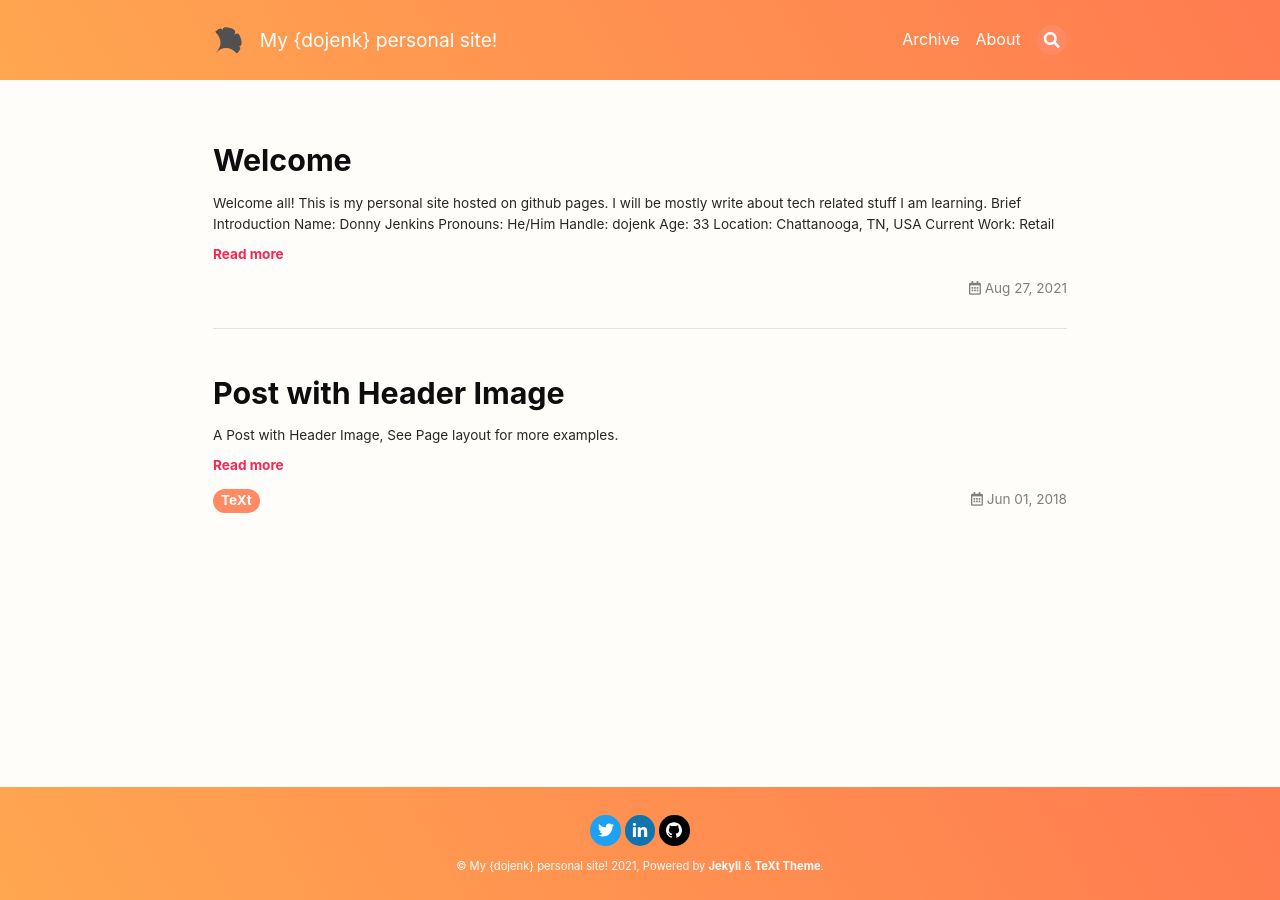
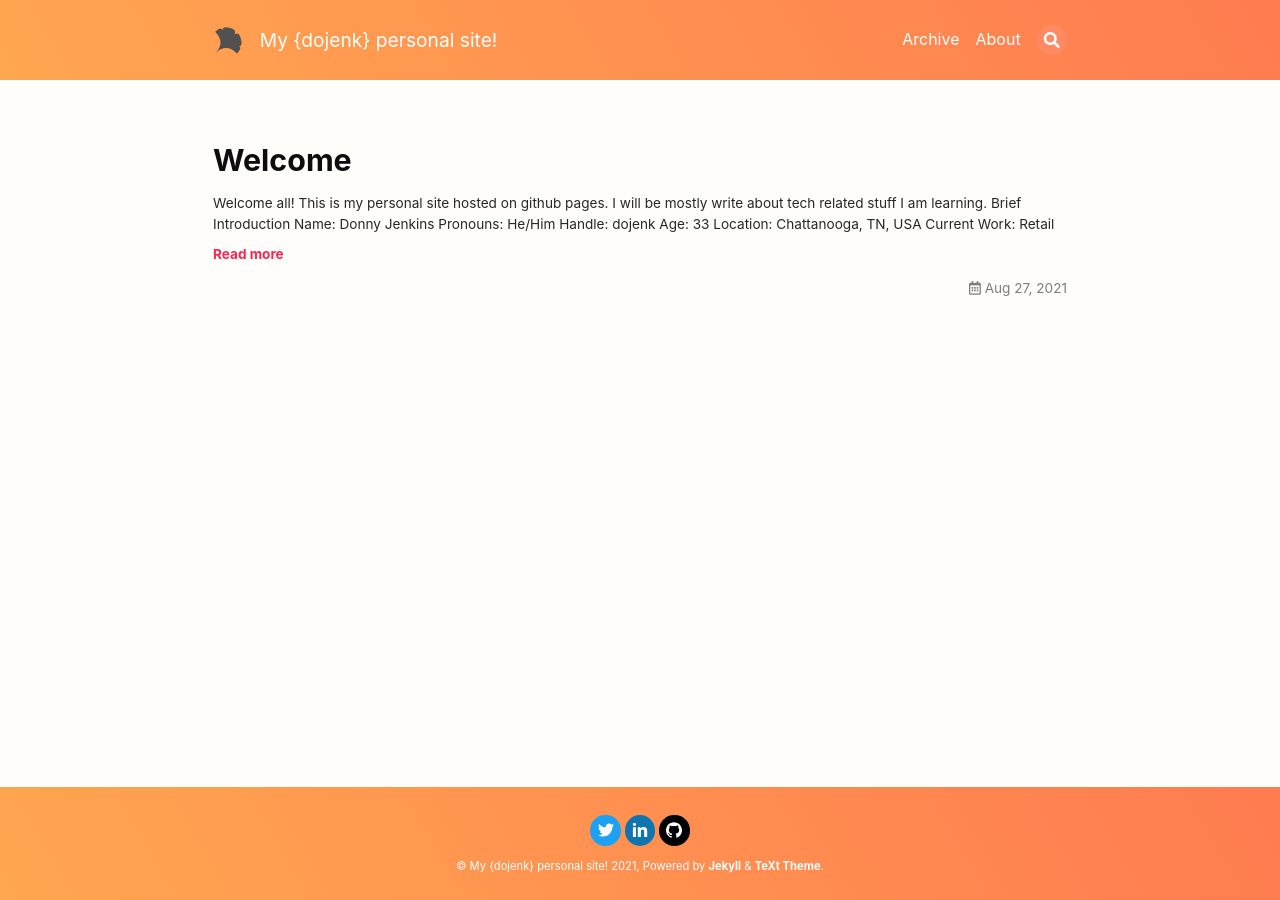
Before and after one commit to dojenk/dojenk.github.io, a Jekyll site: the page built from index.html, in a window 1280 px wide. Built offline with Jekyll 4.4.1, drawn with Linux system fonts in a browser that asks for light colours; nearby versions of some CDN libraries; the list of posts is cut into pages by our own code.

```diff
--- a/_posts/2018-06-01-header-image.md
+++ /dev/null
@@ -1,12 +0,0 @@
----
-title: Post with Header Image
-tags: TeXt
-article_header:
-  type: cover
-  image:
-    src: /screenshot.jpg
----
-
-A Post with Header Image, See [Page layout](https://tianqi.name/jekyll-TeXt-theme/samples.html#page-layout) for more examples.
-
-<!--more-->
```
Also changed, not shown: _posts/2021-08-27-welcome.md (+1 -1 lines).
